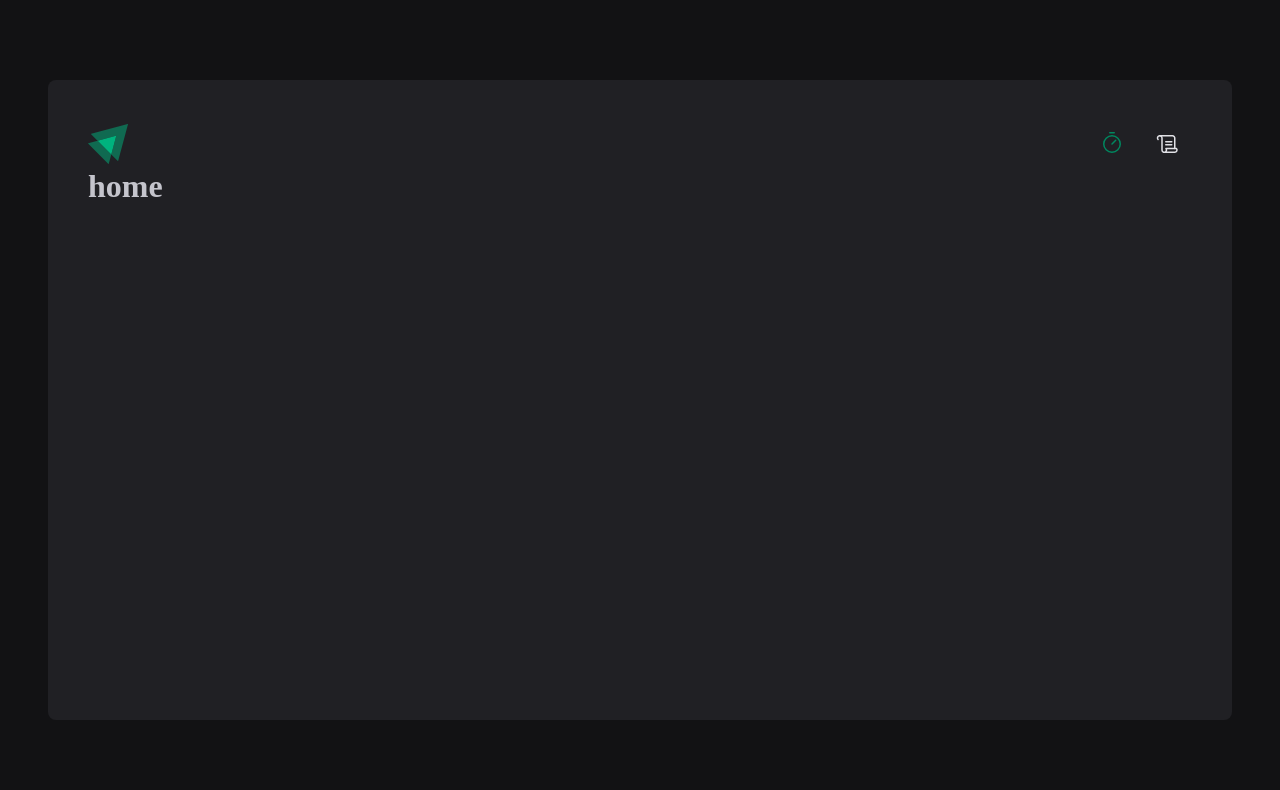
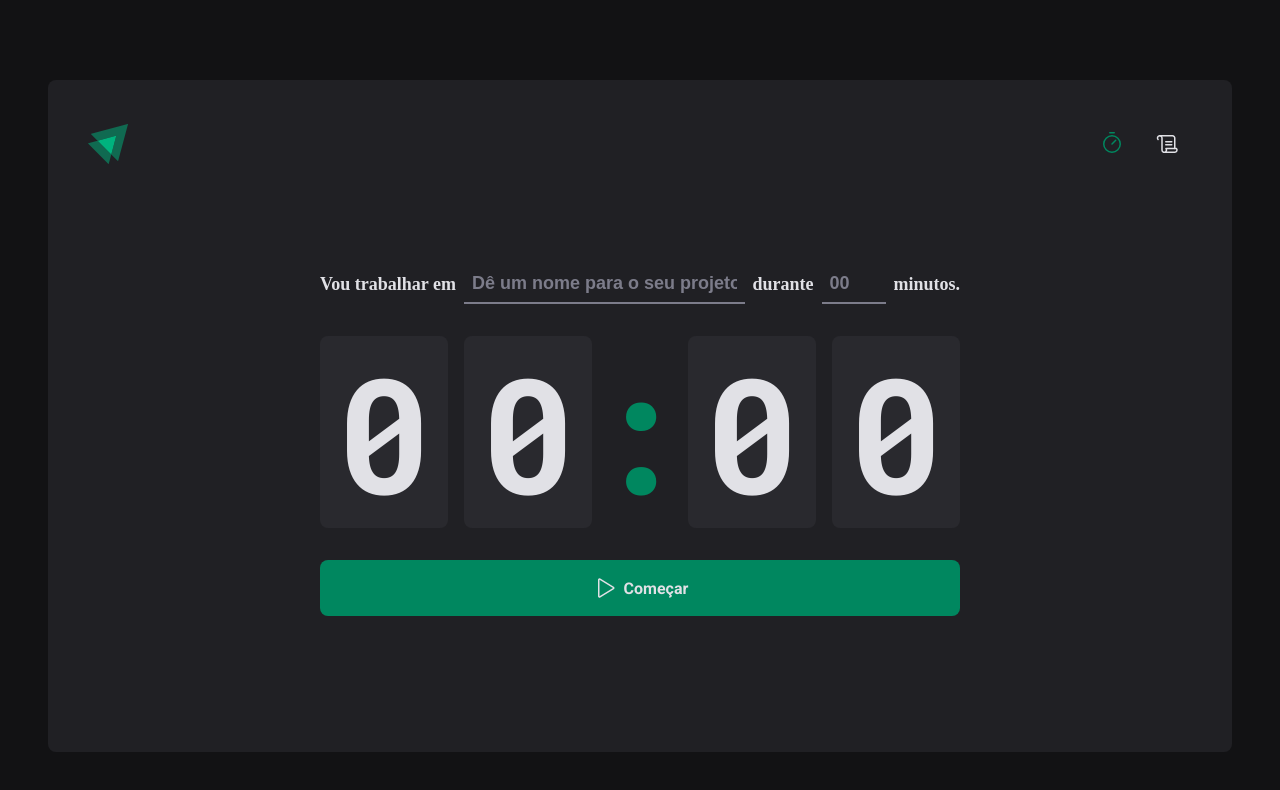
Before and after one commit to BePenques/react-timer-rocketseat, a React (Vite) app: page / in a window 1280 px wide. Shown: the top 790 px of the page. Built offline with nearby package versions, Linux system fonts and the light colour scheme.

Commit message:
página home

```diff
--- a/src/layouts/DeafultLayout/styles.ts
+++ b/src/layouts/DeafultLayout/styles.ts
@@ -2,7 +2,7 @@
 
 export const LayoutContainer = styled.div`
   max-width: 74rem;
-  height: calc(100vh - 10rem);
+  height: calc(100vh - 8rem);
   margin: 5rem auto;
   padding: 2.5rem;
 
--- a/src/pages/Home.tsx
+++ /dev/null
@@ -1,3 +0,0 @@
-export function Home() {
-  return <h1>home</h1>
-}
--- /dev/null
+++ b/src/pages/Home/index.tsx
@@ -0,0 +1,53 @@
+import { Play } from 'phosphor-react'
+import {
+  CountdownContainer,
+  FormContainer,
+  HomeContainer,
+  Separator,
+  StartCountdownButton,
+  TaskInput,
+  MinutesAmountInput,
+} from './styles'
+
+export function Home() {
+  return (
+    <HomeContainer>
+      <form action="">
+        <FormContainer>
+          <label htmlFor="task">Vou trabalhar em</label>
+          <TaskInput
+            placeholder="Dê um nome para o seu projeto"
+            type="text"
+            id="task"
+            list="task-sugestions"
+          />
+          <datalist id="task-sugestions"></datalist>
+
+          <label htmlFor="minutesAmount">durante</label>
+          <MinutesAmountInput
+            type="number"
+            id="minutesAmount"
+            placeholder="00"
+            step={5}
+            min={5}
+            max={60}
+          />
+          <span>minutos.</span>
+        </FormContainer>
+
+        <CountdownContainer>
+          <span>0</span>
+          <span>0</span>
+          <Separator>:</Separator>
+          <span>0</span>
+          <span>0</span>
+        </CountdownContainer>
+
+        <StartCountdownButton type="submit">
+          <Play size={24} />
+          Começar
+        </StartCountdownButton>
+      </form>
+    </HomeContainer>
+  )
+}
--- /dev/null
+++ b/src/pages/Home/styles.ts
@@ -0,0 +1,113 @@
+import styled from 'styled-components'
+
+export const HomeContainer = styled.main`
+  flex: 1;
+  display: flex;
+  flex-direction: column;
+  align-items: center;
+  justify-content: center;
+
+  form {
+    display: flex;
+    flex-direction: column;
+    align-items: center;
+    /* gap: 3.5rem; */
+    gap: 2rem;
+  }
+`
+
+export const FormContainer = styled.div`
+  width: 100%;
+  display: flex;
+  align-items: center;
+  justify-content: center;
+  gap: 0.5rem;
+  color: ${(props) => props.theme['gray-100']};
+  font-size: 1.125rem;
+  font-weight: bold;
+  flex-wrap: wrap; //qdo a tela diminuir tem quebra de linha
+`
+export const baseInput = styled.input`
+  background: transparent;
+  height: 2.5rem;
+  border: 0;
+  border-bottom: 2px solid ${(props) => props.theme['gray-500']};
+  font-weight: bold;
+  font-size: 1.125rem; //inherit - herda do elemento pai
+  padding: 0 0.5rem;
+  color: solid ${(props) => props.theme['gray-100']};
+
+  &:focus {
+    box-shadow: none;
+    border-color: ${(props) => props.theme['green-500']};
+  }
+  &::placeholder {
+    color: ${(props) => props.theme['gray-500']};
+  }
+`
+
+export const TaskInput = styled(baseInput)`
+  flex: 1; //permite ao alemento se adaptar ao espaço, crescendo e diminuindo conforme necessario
+  &::-webkit-calendar-picker-indicator {
+    display: none !important;
+  }
+`
+
+export const MinutesAmountInput = styled(baseInput)`
+  width: 4rem;
+`
+
+export const CountdownContainer = styled.div`
+  font-family: 'Roboto Mono', monospace; //se não achar robot mono, usar qualuer outra fonte em que todos os caracteres tenham a mesma largura
+  font-size: 10rem;
+  line-height: 8rem;
+  color: ${(props) => props.theme['gray-100']};
+
+  display: flex;
+  gap: 1rem;
+
+  span {
+    background: ${(props) => props.theme['gray-700']};
+    padding: 2rem 1rem;
+    border-radius: 8px;
+  }
+`
+
+export const Separator = styled.div`
+  padding: 2rem 0;
+  color: ${(props) => props.theme['green-500']};
+
+  width: 4rem;
+  overflow: hidden;
+  display: flex;
+  justify-content: center;
+`
+
+export const StartCountdownButton = styled.button`
+  width: 100%;
+  border: 0;
+  padding: 1rem;
+  border-radius: 8px;
+
+  display: flex;
+  align-items: center;
+  justify-content: center;
+
+  gap: 0.5rem;
+  font-weight: bold;
+
+  cursor: pointer;
+
+  background: ${(props) => props.theme['green-500']};
+  color: ${(props) => props.theme['gray-100']};
+
+  &:disabled {
+    opacity: 0.7;
+    cursor: not-allowed;
+  }
+
+  &:not(:disabled):hover {
+    //aplica o hover quando não for disabled
+    background: ${(props) => props.theme['green-700']};
+  }
+`
--- a/src/styles/global.ts
+++ b/src/styles/global.ts
@@ -15,6 +15,7 @@
     body{
         background-color: ${(props) => props.theme['gray-900']};
         color: ${(props) => props.theme['gray-300']};
+        -webkit-font-smoothing: antialiased;
     }
 
     border-style, input-security, textarea, button{
```
